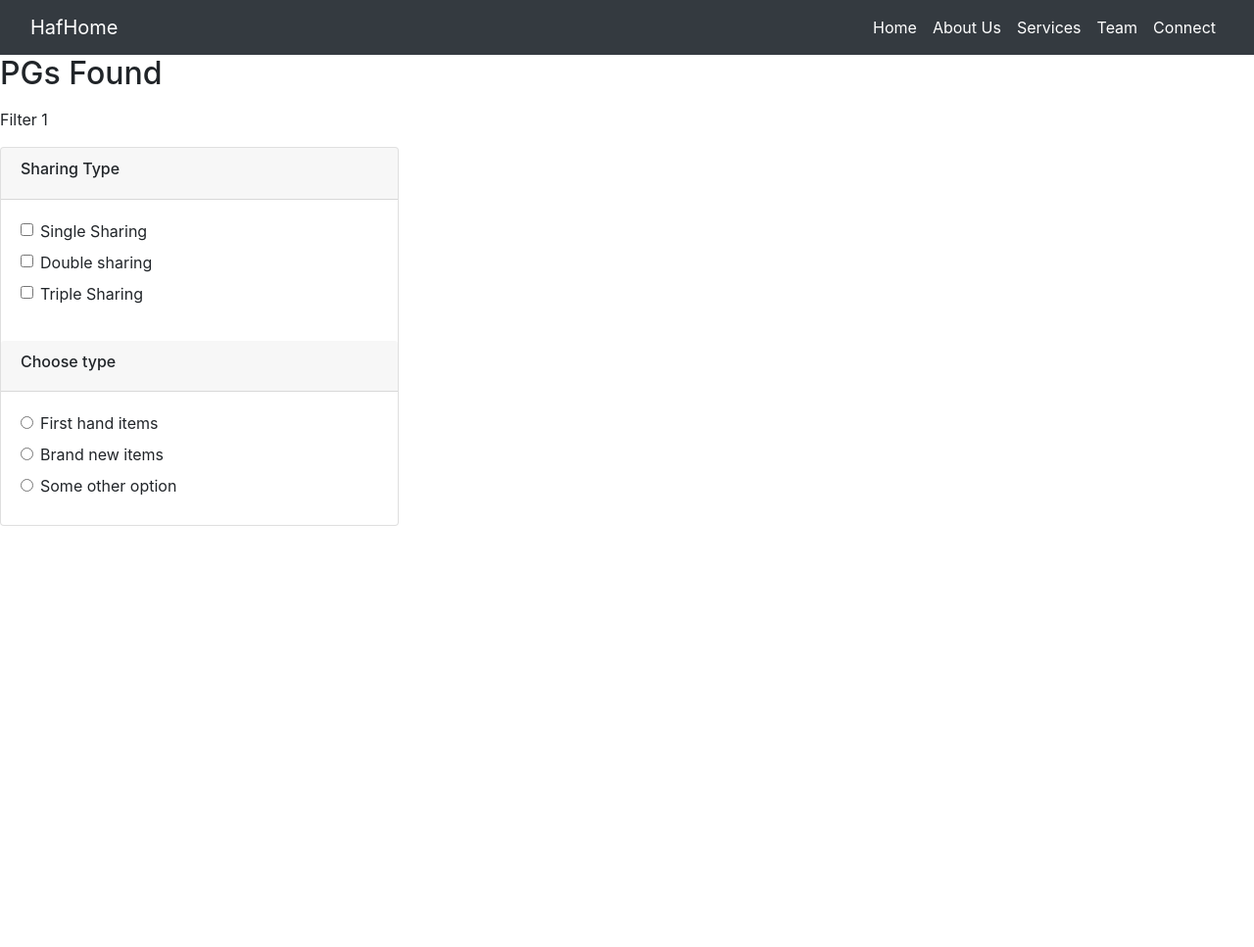
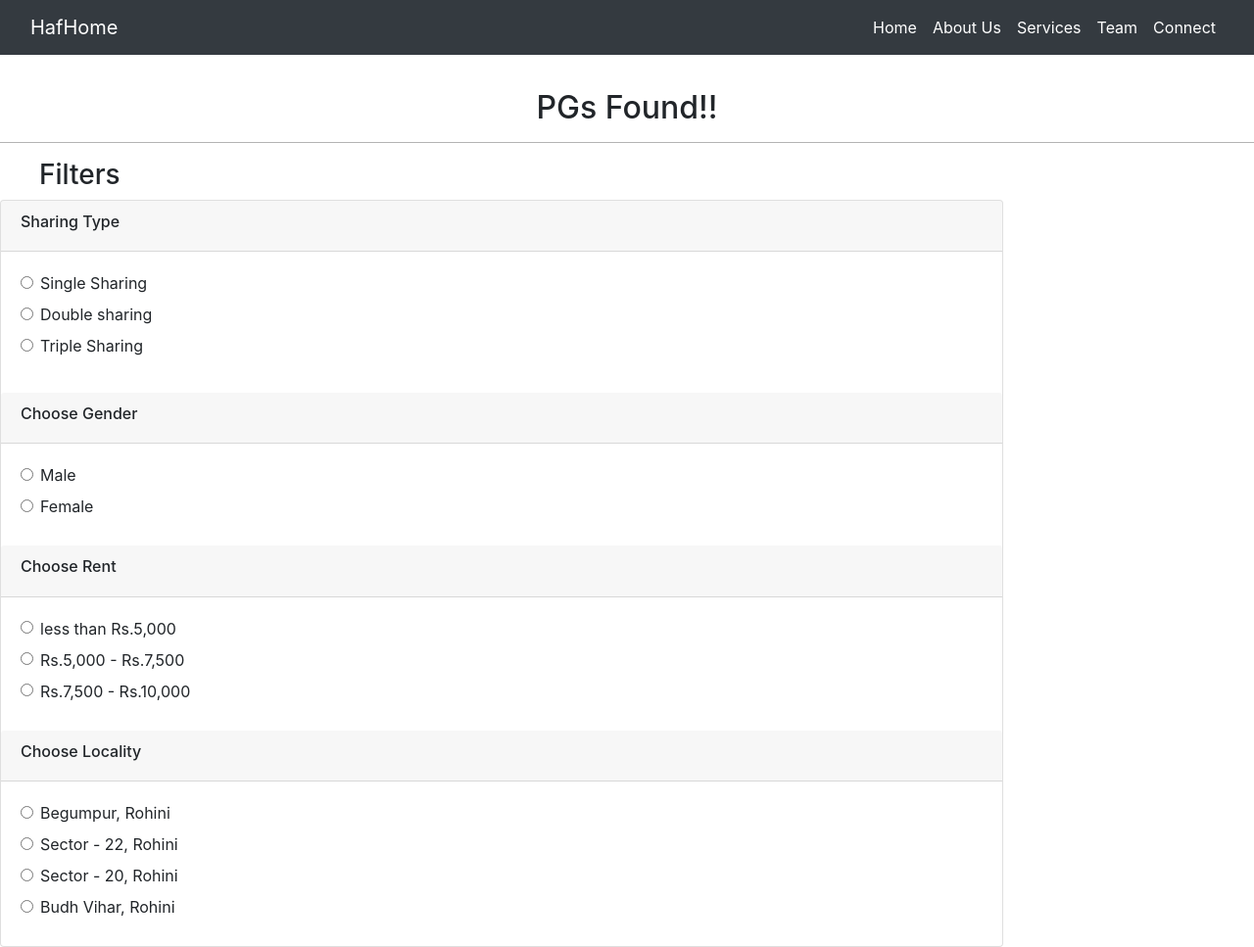
Before and after one commit to pavitrawalia/HafHome_website, a Django app: page /pglist/ in a window 1280 px wide. Shown: the whole page at 98% size. Before the commit the page ends 537 px from the top, so only its background shows below. Run offline with Django 3.2, Linux system fonts and the light colour scheme; data that the repository does not hold is empty; some libraries are stand-ins or nearby versions.

Commit message:
Tweaked the 1st page and the 2nd page
Added carousel, a search bar to the 1st page. Added filter section and card display in the 2nd page.

```diff
--- a/templates/2ndpage.html
+++ b/templates/2ndpage.html
@@ -1,18 +1,76 @@
 {% extends "layout.html" %}
 {% block content %}
-    <h2>PGs Found</h2>
-    <ul>
-      {% for PG in PGs_list %}
-      <li>{{PG}}</li>
-      {% endfor %}
-    </ul>
+
+   <style>
+       h2.alignit {
+           text-align: center;
+           padding-top: 35px;
+       }
+
+       .row {
+           margin-right: 30px;
+       }
+
+       h3.filters {
+           padding-left: 40px;
+       }
+
+       .class-1 {
+           border-top: 1.5px solid #b4b4b4;
+           width 95%;
+       }
+
+       .list {
+           float: right;
+           padding-right: 80px;
+           padding-top: 50px;
+           padding-bottom: 380px;
+           width: 400px;
+           height: 270px;
+           @include media-breakpoint-only(lg) {
+              column-count: 2;
+            }
+           @include media-breakpoint-only(xl) {
+              column-count: 3;
+            }
+       }
+
+       .list-body {
+           text-align: left;
+           padding-top: 15px;
+
+       }
+
+       .list-img-top {
+           height: 200px;
+           width: 300px;
+       }
+
+    </style>
 
 
 
+    <h2 class="alignit">PGs Found!!</h2>
+    <hr class="class-1">
+
+
+
+    {% for PG in PGs_list %}
+           <div class="list col-lg-4">
+              <img src="..." class="list-img-top" alt="...">
+              <div class="list-body">
+                <h5 class="list-title">{{PG}}</h5>
+                <p class="list-text">Some quick example text to build on the card title and make up the bulk of the card's content.</p>
+                <a href="#" class="btn btn-primary">Schedule a Free Visit</a>
+              </div>
+            </div>
+
+
+    {% endfor %}
 
     <div class="row">
-	<aside class="col-sm-4">
-    <p>Filter 1</p>
+	<aside class="col-xs-4 col-sm-4 col-lg-10">
+    <h3 class="filters">Filters</h3>
 
 
     <div class="card">
@@ -24,19 +82,19 @@
                 <div class="card-body">
                 <form>
                     <label class="form-check">
-                      <input class="form-check-input" type="checkbox" value="">
+                      <input class="form-check-input" type="radio" name="exampleRadio" value="">
                       <span class="form-check-label">
                         Single Sharing
                       </span>
                     </label> <!-- form-check.// -->
                     <label class="form-check">
-                      <input class="form-check-input" type="checkbox" value="">
+                      <input class="form-check-input" type="radio" name="exampleRadio" value="">
                       <span class="form-check-label">
                         Double sharing
                       </span>
                     </label>  <!-- form-check.// -->
                     <label class="form-check">
-                      <input class="form-check-input" type="checkbox" value="">
+                      <input class="form-check-input" type="radio" name="exampleRadio" value="">
                       <span class="form-check-label">
                         Triple Sharing
                       </span>
@@ -49,26 +107,82 @@
 
         <article class="card-group-item">
             <header class="card-header">
-                <h6 class="title">Choose type </h6>
+                <h6 class="title">Choose Gender </h6>
             </header>
             <div class="filter-content">
                 <div class="card-body">
                 <label class="form-check">
                   <input class="form-check-input" type="radio" name="exampleRadio" value="">
                   <span class="form-check-label">
-                    First hand items
+                    Male
                   </span>
                 </label>
                 <label class="form-check">
                   <input class="form-check-input" type="radio" name="exampleRadio" value="">
                   <span class="form-check-label">
-                    Brand new items
+                    Female
+                  </span>
+                </label>
+                </div> <!-- card-body.// -->
+            </div>
+        </article> <!-- card-group-item.// -->
+
+        <article class="card-group-item">
+            <header class="card-header">
+                <h6 class="title">Choose Rent </h6>
+            </header>
+            <div class="filter-content">
+                <div class="card-body">
+                <label class="form-check">
+                  <input class="form-check-input" type="radio" name="exampleRadio" value="">
+                  <span class="form-check-label">
+                    less than Rs.5,000
                   </span>
                 </label>
                 <label class="form-check">
                   <input class="form-check-input" type="radio" name="exampleRadio" value="">
                   <span class="form-check-label">
-                    Some other option
+                    Rs.5,000 - Rs.7,500
+                  </span>
+                </label>
+                <label class="form-check">
+                  <input class="form-check-input" type="radio" name="exampleRadio" value="">
+                  <span class="form-check-label">
+                    Rs.7,500 - Rs.10,000
+                  </span>
+                </label>
+                </div> <!-- card-body.// -->
+            </div>
+        </article> <!-- card-group-item.// -->
+
+        <article class="card-group-item">
+            <header class="card-header">
+                <h6 class="title">Choose Locality </h6>
+            </header>
+            <div class="filter-content">
+                <div class="card-body">
+                <label class="form-check">
+                  <input class="form-check-input" type="radio" name="exampleRadio" value="">
+                  <span class="form-check-label">
+                    Begumpur, Rohini
+                  </span>
+                </label>
+                <label class="form-check">
+                  <input class="form-check-input" type="radio" name="exampleRadio" value="">
+                  <span class="form-check-label">
+                    Sector - 22, Rohini
+                  </span>
+                </label>
+                <label class="form-check">
+                  <input class="form-check-input" type="radio" name="exampleRadio" value="">
+                  <span class="form-check-label">
+                    Sector - 20, Rohini
+                  </span>
+                </label>
+                <label class="form-check">
+                  <input class="form-check-input" type="radio" name="exampleRadio" value="">
+                  <span class="form-check-label">
+                    Budh Vihar, Rohini
                   </span>
                 </label>
                 </div> <!-- card-body.// -->
```
Also changed, not shown: templates/1stpage.html (+27 -9 lines).
